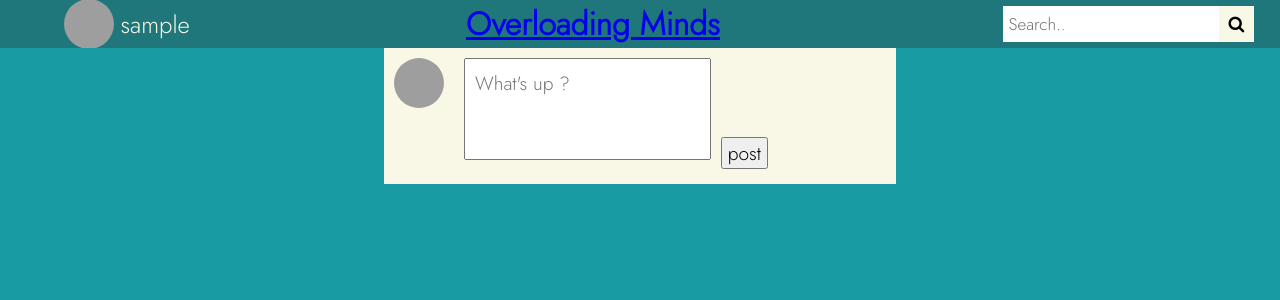
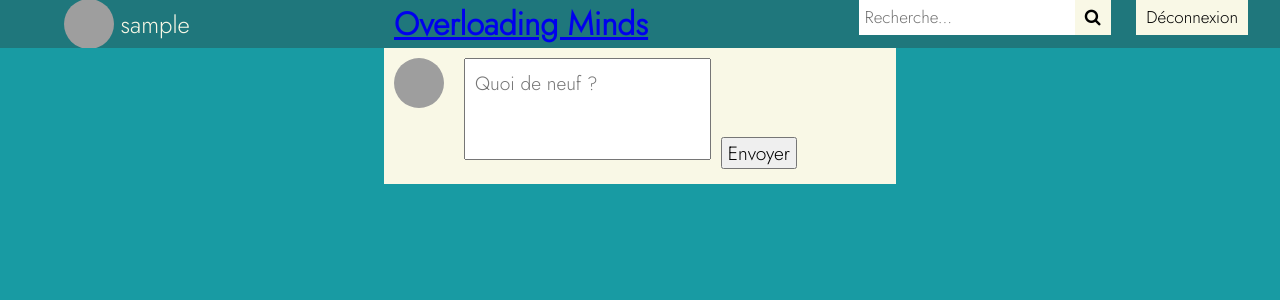
Before and after one commit to SamuelFreydier/OverloadingMinds, a PHP site: page / in a window 1280 px wide. Shown: the top 300 px of the page. Run offline with PHP 8.4, Linux system fonts and the light colour scheme; the visitor is signed in with stand-in values (Sample User, id 1); tables that the repository leaves empty or names only in its code hold one stand-in row (values such as "Sample post"); grey boxes are pictures that could not be loaded.

Commit message:
Logout et delete tweet

```diff
--- a/App/Routing.php
+++ b/App/Routing.php
@@ -81,6 +81,12 @@ class Routing
 
         $this->app->post('/editbio', [$user, 'userEditHandler']);
 
+        $this->app->get('/logout', [$user, 'userLogout']);
+
+        $this->app->post('/deletetweet', [$tweet, 'deleteTweetHandler']);
+
+        $this->app->post('/deletetweetprofile', [$tweet, 'deleteTweetHandlerProfile']);
+
 
 
 
--- a/Controller/TweetController.php
+++ b/Controller/TweetController.php
@@ -114,7 +114,7 @@ class TweetController extends ControllerBase
             return $this->app->render('loginredirection');
         }
         $id = $request->getParameters('id');
-        $username = $_SESSION['auth'];
+        $username = htmlspecialchars($_SESSION['auth']);
         $user = $this->app->getService('userFinder')->findOneById($request->getParameters('userid'));
         $request = [];
         $userid = $this->app->getService('userFinder')->findOneByUsername($username);
@@ -141,6 +141,20 @@ class TweetController extends ControllerBase
         }
         return $this->app->render('profileredirection', ['tweets' => $tweets, 'author' => $userid, 'user' => $user]);
     }
+
+    public function deleteTweetHandler(Request $request) {
+        $tweetid = $request->getParameters('tweetid');
+        $this->app->getService('tweetFinder')->deleteTweet($tweetid);
+        $this->app->render('formredirection');
+    }
+
+    public function deleteTweetHandlerProfile(Request $request) {
+        $tweetid = $request->getParameters('tweetid');
+        $user =  $this->app->getService('userFinder')->findOneById($request->getParameters('userid'));
+        $this->app->getService('tweetFinder')->deleteTweet($tweetid);
+        $this->app->render('profileredirection', ['user' => $user]);
+    }
+
 
 
     public function restaurantsHandler(Request $request)
--- a/Controller/UserController.php
+++ b/Controller/UserController.php
@@ -71,7 +71,7 @@ class UserController extends ControllerBase
         $user = $this->app->getService('userFinder')->findOneByUsername($username);
         if($user !== null) {
             if($user->getId() !== null) {
-                header('Location: https://overloadingminds.cleverapps.io/signup');
+                header('Location: hhttps://overloadingminds.cleverapps.io/signup');
                 exit();
             }
         }
@@ -131,6 +131,7 @@ class UserController extends ControllerBase
         }
         $author = ($this->app->getService('userFinder')->findOneByUsername($_SESSION['auth']))->getId();
         $users = $this->app->getService('userFinder')->search($search);
+        if(!empty($users)) {
             foreach($users as $user) {
                 $userfollowed = $this->app->getService('userFinder')->findOneUserFollowed($user->getUsername());
                 $user->setUserFollowed($userfollowed->getUserFollowed());
@@ -141,6 +142,7 @@ class UserController extends ControllerBase
                 }
                 else {
                     $user->setBoolFollowed(true);
+                }
             }
         }
         return $this->app->render('membresPage', ["users" => $users, "author" => $author, "search" => $search]);
@@ -200,10 +202,10 @@ class UserController extends ControllerBase
     public function userProfileHandler(Request $request, $username) {
         $username = htmlspecialchars($username);
         $user = $this->app->getService('userFinder')->findOneByUsername($username);
-        $userfollowed = $this->app->getService('userFinder')->findOneUserFollowed($username);
         if($user === null) {
             return $this->app->render('404');
         }
+        $userfollowed = $this->app->getService('userFinder')->findOneUserFollowed($username);
         $user->setUserFollowed($userfollowed->getUserFollowed());
         $userfollows = $this->app->getService('userFinder')->findFollows($user->getId());
         $user->setFollower($userfollows->getFollower());
@@ -250,6 +252,11 @@ class UserController extends ControllerBase
             $user->setBoolFollowed(true);
         }
         return $this->app->render('profileredirection', ["user" => $user, "author" => $author]);
+    }
+
+    public function userLogout(Request $request) {
+        session_destroy();
+        return $this->app->render('loginredirection');
     }
 
     public function display404(Request $request) {
--- a/Model/Finder/TweetFinder.php
+++ b/Model/Finder/TweetFinder.php
@@ -111,6 +111,15 @@ class TweetFinder implements FinderInterface
 
     }
 
+    public function deleteTweet($tweetid) {
+        $query = $this->conn->prepare('DELETE FROM user_like_tweet WHERE tweet = :tweetid;
+                                       DELETE FROM tweet WHERE retweet = :tweetid;
+                                       DELETE FROM tweet WHERE id = :tweetid');
+        return $query->execute([
+            ':tweetid' => $tweetid
+        ]);
+    }
+
     public function findAll()
     {
         $query = $this->conn->prepare('SELECT t.id, t.text, t.date, t.author, t.retweet FROM tweet t ORDER BY t.date'); // Création de la requête + utilisation order by pour ne pas utiliser sort
--- a/Style/mainPage_style.php
+++ b/Style/mainPage_style.php
@@ -42,7 +42,20 @@ body{
     align-items: center;
 }
 
+#topMenu #search_container{
+    display: flex;
+}
+
 #topMenu #search_container button{
+    padding: 6px 10px;
+    margin-right: 2vw;
+    background: #F9F8E6;
+    font-size: 17px;
+    border: none;
+    cursor: pointer;
+}
+
+#topMenu #search_container form button{
     float: right;
     padding: 6px 10px;
     margin-right: 2vw;
@@ -240,7 +253,7 @@ content{
     #timeline  { width: 60vw; }
 }
 
-@media screen and (max-width: 703px){
+@media screen and (max-width: 786px){
     .sideBlocks{ width: 5vw;  }
     #timeline  {
         width: 70vw;
--- a/View/mainPage.php
+++ b/View/mainPage.php
@@ -32,10 +32,11 @@
             <!-- J'ai mis dans un "form" mais je sait pas si ca change qque chose avec le php -->
             <form action="/members" method="GET">
                 <!-- l'input est de type texte, c'est la ou l'utilisateur va ecrire. je sait pas si il falait mettre des trucs en plus pour le php -->
-                <input type="text" name="search" placeholder="Search..">
+                <input type="text" name="search" placeholder="Recherche...">
                 <!-- encore une fois je sait pas si il falait mettre des truc pour le php dans le boutton -->
                 <button type="search"><i class="fa fa-search" aria-hidden="true"></i></button>
             </form>
+            <a href="/logout"><button>Déconnexion</button></a>
         </div>
     </div>
 
@@ -55,10 +56,10 @@
                 <div id="tweetPost">
                     <!-- Textarea simple, il faut sans doute rajouter des trucs pour le php -->
                     <form action="/" method="POST">
-                        <textarea placeholder="What's up ?" name="text"></textarea>
+                        <textarea placeholder="Quoi de neuf ?" name="text"></textarea>
 
                         <!-- Boutton simple aussi -->
-                        <button type="submit">post</button>
+                        <button type="submit">Envoyer</button>
                     </form>
                 </div>
             </div>
@@ -102,6 +103,12 @@
 
                                         <!-- Div qui contient les likes et retweets -->
                                         <div class="tweerLikes">
+                                            <?php if($tweet->getRetweet()->getAuthor() === $_SESSION['auth']): ?>
+                                                <form action="/deletetweet" method="POST">
+                                                    <input type="hidden" name="tweetid" value="<?php echo $tweet->getRetweet()->getId(); ?>">
+                                                    <button type="submit">Supprimer</button>
+                                                </form>
+                                            <?php endif; ?>
                                             <!-- les retweet -->
                                             <div class="tweerLikes">
                                                 <!-- Boutton pour retweeter -->
@@ -152,6 +159,12 @@
 
                                         <!-- Div qui contient les likes et retweets -->
                                         <div class="tweerLikes">
+                                            <?php if($tweet->getAuthor() === $_SESSION['auth']): ?>
+                                                <form action="/deletetweet" method="POST">
+                                                    <input type="hidden" name="tweetid" value="<?php echo $tweet->getId(); ?>">
+                                                    <button type="submit">Supprimer</button>
+                                                </form>
+                                            <?php endif; ?>
                                             <!-- les retweet -->
                                             <div class="tweerLikes">
                                                 <!-- Boutton pour retweeter -->
--- a/View/membresPage.php
+++ b/View/membresPage.php
@@ -26,10 +26,11 @@
             <!-- J'ai mis dans un "form" mais je sait pas si ca change qque chose avec le php -->
             <form action="/members" method="GET">
                 <!-- l'input est de type texte, c'est la ou l'utilisateur va ecrire. je sait pas si il falait mettre des trucs en plus pour le php -->
-                <input type="text" name="search" placeholder="Search..">
+                <input type="text" name="search" placeholder="Recherche...">
                 <!-- encore une fois je sait pas si il falait mettre des truc pour le php dans le boutton -->
                 <button type="search"><i class="fa fa-search" aria-hidden="true"></i></button>
             </form>
+            <a href="/logout"><button>Déconnexion</button></a>
         </div>
     </div>
 
```
Also changed, not shown: View/profil.php (+16 -1 lines). Lines whose indentation alone changed are shown as unchanged.
